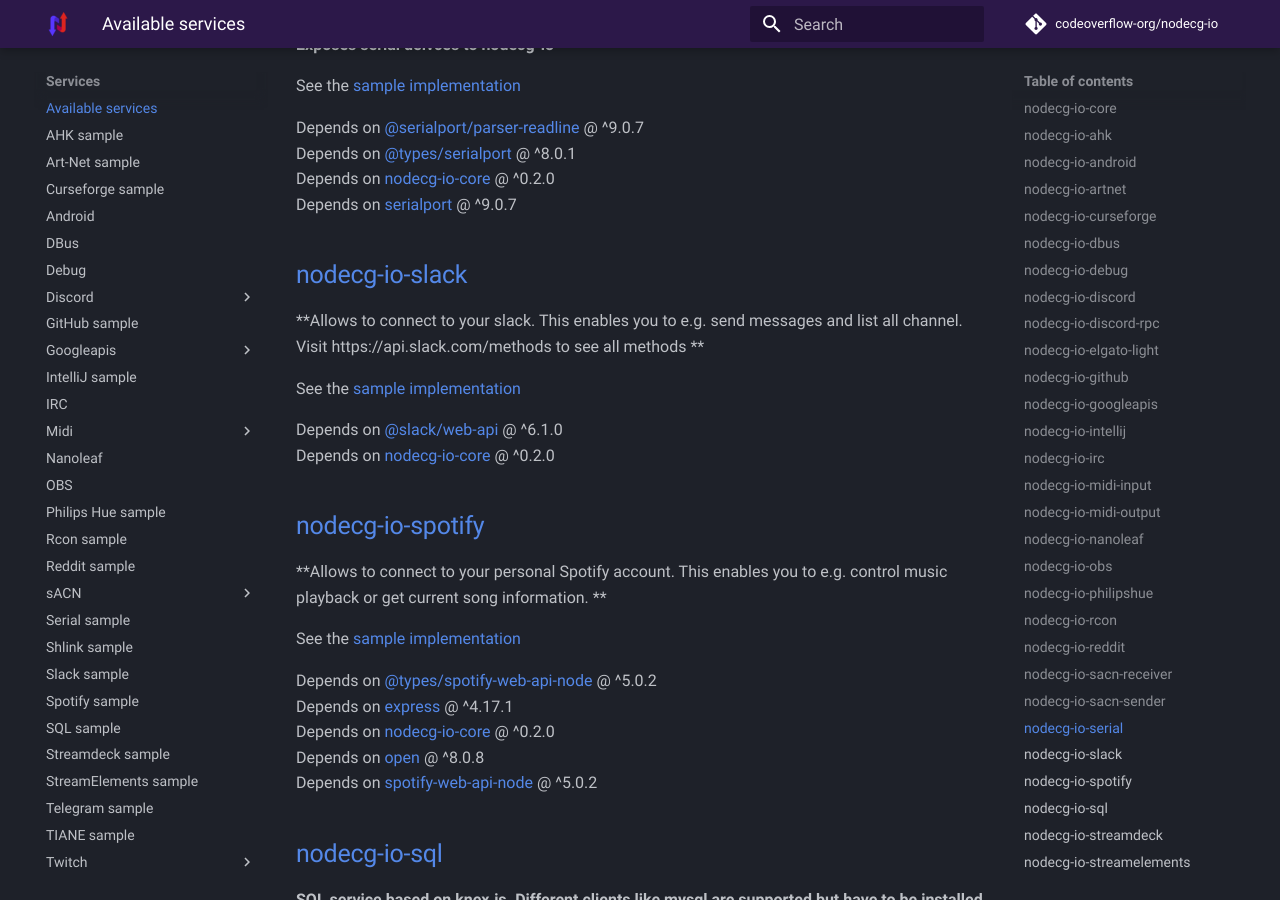
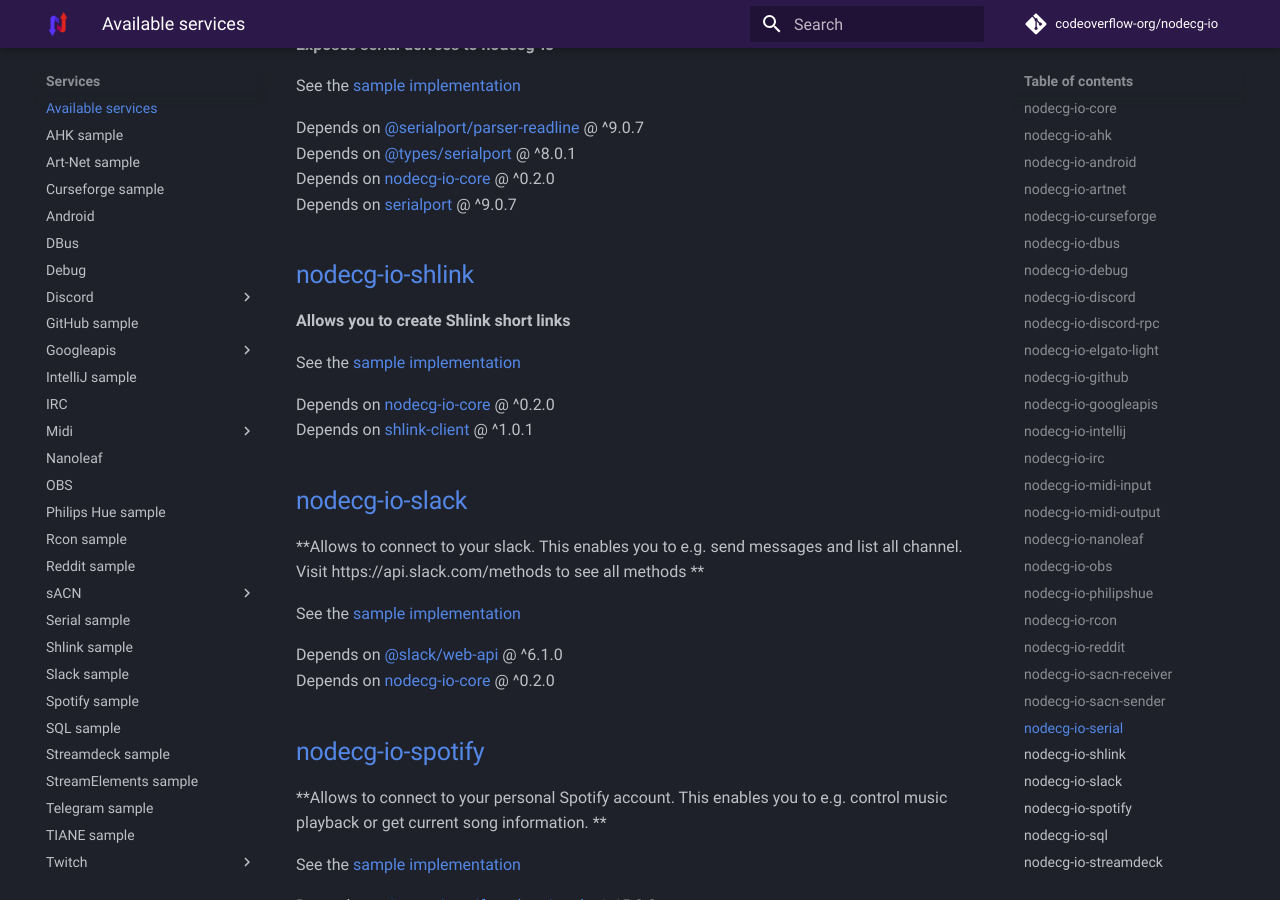
Before and after one commit to codeoverflow-org/nodecg-io-docs, an MkDocs documentation site: the page built from docs/services.md, in a window 1280 px wide and 900 px high, scrolled down 5696 px. Built offline with MkDocs 1.6.1 and Material for MkDocs 9.7.7, drawn with Linux system fonts in a browser that asks for light colours; comment, search, counter and statistics services are not loaded; the version menu is left out.

Commit message:
Update generated documentation (codeoverflow-org/nodecg-io@5209480d813079ccb4d9960fc71d0af002be00f2)

```diff
--- a/docs/services.md
+++ b/docs/services.md
@@ -228,6 +228,15 @@
 Depends on [nodecg-io-core](https://github.com/codeoverflow-org/nodecg-io/tree/master/nodecg-io-core) @ ^0.2.0 <br>
 Depends on [serialport](https://www.npmjs.com/package/serialport) @ ^9.0.7 <br>
 
+## [nodecg-io-shlink](https://github.com/codeoverflow-org/nodecg-io/tree/master/nodecg-io-shlink)
+
+**Allows you to create Shlink short links**
+
+See the [sample implementation](samples/shlink.md)
+
+Depends on [nodecg-io-core](https://github.com/codeoverflow-org/nodecg-io/tree/master/nodecg-io-core) @ ^0.2.0 <br>
+Depends on [shlink-client](https://www.npmjs.com/package/shlink-client) @ ^1.0.1 <br>
+
 ## [nodecg-io-slack](https://github.com/codeoverflow-org/nodecg-io/tree/master/nodecg-io-slack)
 
 **Allows to connect to your slack. This enables you to e.g. send messages and list all channel. Visit https://api.slack.com/methods to see all methods **
```
Also changed, not shown: docs/dependencies.md (+4 -0 lines), docs/index.md (+1 -1 lines).
